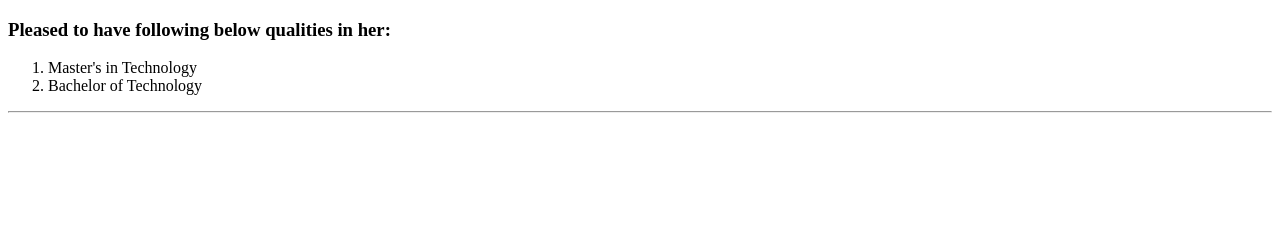
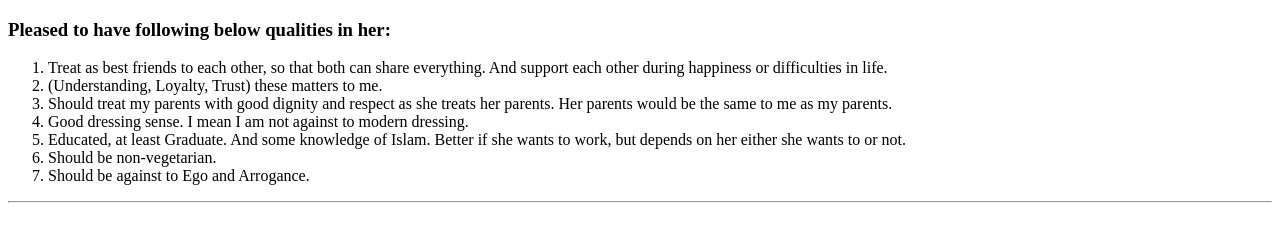
Before and after one commit to siddiqsd/Expectations, a plain HTML site: page index.html in a window 1280 px wide. Drawn offline with Linux system fonts and the light colour scheme.

Commit message:
Update index.html

```diff
--- a/index.html
+++ b/index.html
@@ -9,9 +9,17 @@
 <body>
   <h3>Pleased to have following below qualities in her:</h3>
   <ol>
-    <li>Master's in Technology</li>
-    <li>Bachelor of Technology</li>
-  </ol>
+    <li>Treat as best friends to each other, so that both can share everything.
+      And support each other during happiness or difficulties in life.</li>
+    <li>(Understanding, Loyalty, Trust) these matters to me.</li>
+    <li>Should treat my parents with good dignity and respect as she treats her parents.
+    Her parents would be the same to me as my parents.</li>
+    <li>Good dressing sense. I mean I am not against to modern dressing.</li>
+    <li>Educated, at least Graduate. And some knowledge of Islam.
+      Better if she wants to work, but depends on her either she wants to or not.</li>
+    <li>Should be non-vegetarian.</li>
+    <li>Should be against to Ego and Arrogance.</li>
+   </ol>
   <hr>
 
 </body>
```
